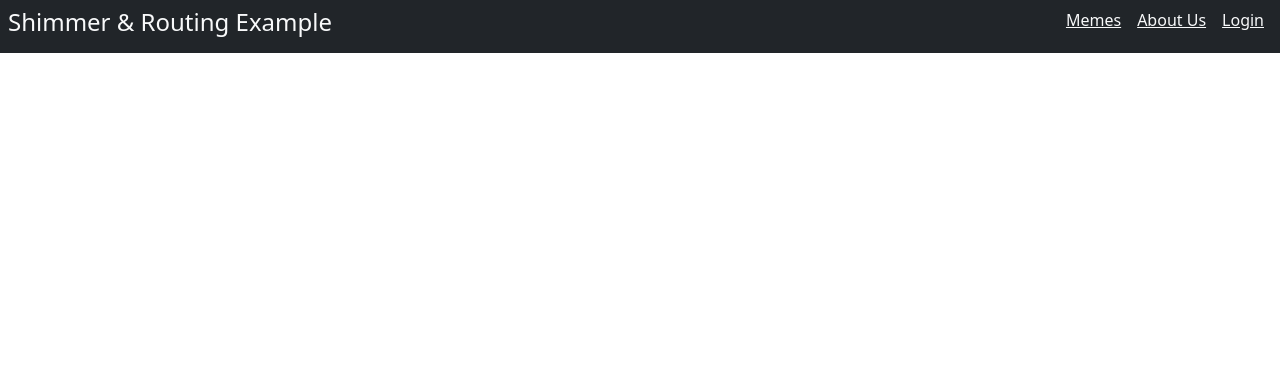
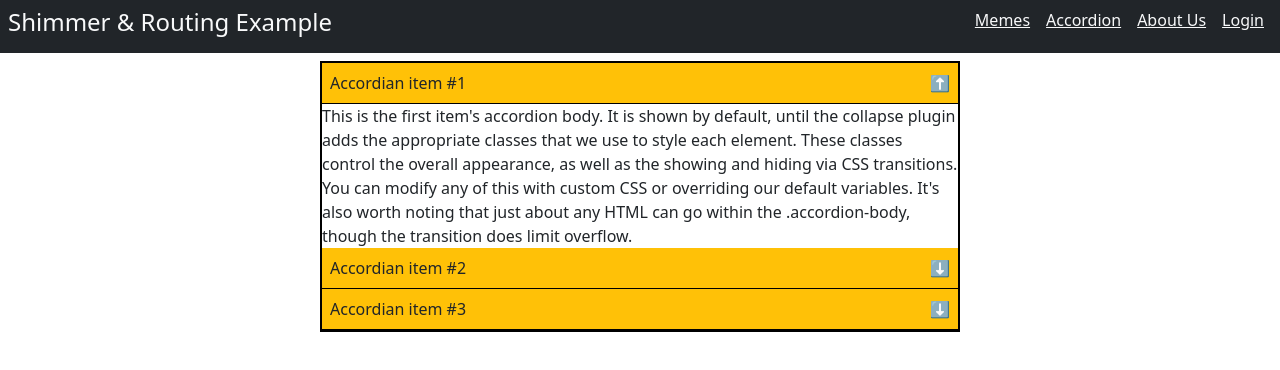
Before and after one commit to shreyash2101/Shimmer-UI, an Angular app: page /accordion in a window 1280 px wide. Before the commit this address led to /. Shown: the top 370 px of the page. Built offline with nearby package versions, Linux system fonts and the light colour scheme.

Commit message:
accordion example added

```diff
--- /dev/null
+++ b/src/app/accordion-item/accordion-item.component.html
@@ -0,0 +1,10 @@
+<div>
+  <div
+    class="p-2 bg-warning d-flex justify-content-between border-bottom border-black"
+    (click)="clicked()"
+  >
+    <span>{{ title }}</span
+    ><span *ngIf="!isOpen">⬇️</span><span *ngIf="isOpen">⬆️</span>
+  </div>
+  <div *ngIf="isOpen">{{ description }}</div>
+</div>
--- /dev/null
+++ b/src/app/accordion-item/accordion-item.component.ts
@@ -0,0 +1,18 @@
+import { Component, EventEmitter, Input, Output } from '@angular/core';
+
+@Component({
+  selector: 'app-accordion-item',
+  templateUrl: './accordion-item.component.html',
+  styleUrl: './accordion-item.component.scss',
+})
+export class AccordionItemComponent {
+  @Input() title: string = '';
+  @Input() description: string = '';
+  @Input() isOpen: boolean = false;
+
+  @Output() setIsOpen = new EventEmitter<any>();
+
+  clicked() {
+    this.setIsOpen.emit();
+  }
+}
--- /dev/null
+++ b/src/app/accordion/accordion.component.html
@@ -0,0 +1,10 @@
+<div class="w-50 mt-2 m-auto border border-2 border-black">
+  <ng-container *ngFor="let data of accordionData; let i = index">
+    <app-accordion-item
+      [title]="data.title"
+      [description]="data.description"
+      [isOpen]="i === openIndex"
+      (setIsOpen)="setOpenIndex(i)"
+    ></app-accordion-item
+  ></ng-container>
+</div>
--- /dev/null
+++ b/src/app/accordion/accordion.component.ts
@@ -0,0 +1,33 @@
+import { Component } from '@angular/core';
+
+@Component({
+  selector: 'app-accordion',
+  templateUrl: './accordion.component.html',
+  styleUrl: './accordion.component.scss',
+})
+export class AccordionComponent {
+  accordionData = [
+    {
+      title: 'Accordian item #1',
+      description:
+        "This is the first item's accordion body. It is shown by default, until the collapse plugin adds the appropriate classes that we use to style each element. These classes control the overall appearance, as well as the showing and hiding via CSS transitions. You can modify any of this with custom CSS or overriding our default variables. It's also worth noting that just about any HTML can go within the .accordion-body, though the transition does limit overflow.",
+    },
+    {
+      title: 'Accordian item #2',
+      description:
+        "This is the first item's accordion body. It is shown by default, until the collapse plugin adds the appropriate classes that we use to style each element. These classes control the overall appearance, as well as the showing and hiding via CSS transitions. You can modify any of this with custom CSS or overriding our default variables. It's also worth noting that just about any HTML can go within the .accordion-body, though the transition does limit overflow.",
+    },
+    {
+      title: 'Accordian item #3',
+      description:
+        "This is the first item's accordion body. It is shown by default, until the collapse plugin adds the appropriate classes that we use to style each element. These classes control the overall appearance, as well as the showing and hiding via CSS transitions. You can modify any of this with custom CSS or overriding our default variables. It's also worth noting that just about any HTML can go within the .accordion-body, though the transition does limit overflow.",
+    },
+  ];
+  openIndex: number | null = 0;
+
+  setOpenIndex(index: number) {
+    index === this.openIndex
+      ? (this.openIndex = null)
+      : (this.openIndex = index);
+  }
+}
--- a/src/app/app-routing.module.ts
+++ b/src/app/app-routing.module.ts
@@ -4,10 +4,12 @@ import { AboutUsComponent } from './about-us/about-us.component';
 import { LoginComponent } from './login/login.component';
 import { MemesComponent } from './memes/memes.component';
 import { authGuard } from './auth.guard';
+import { AccordionComponent } from './accordion/accordion.component';
 
 const routes: Routes = [
   { path: '', redirectTo: 'memes', pathMatch: 'full' }, //default route
   { path: 'memes', component: MemesComponent },
+  { path: 'accordion', component: AccordionComponent },
   { path: 'about', component: AboutUsComponent, canActivate: [authGuard] },
   { path: 'login', component: LoginComponent },
 ];
--- a/src/app/app.component.html
+++ b/src/app/app.component.html
@@ -2,6 +2,7 @@
   <h4>Shimmer & Routing Example</h4>
   <nav>
     <a class="px-2 text-light" href="memes">Memes</a>
+    <a class="px-2 text-light" href="accordion">Accordion</a>
     <a class="px-2 text-light" href="about">About Us</a>
     <a class="px-2 text-light" href="login">Login</a>
   </nav>
--- a/src/app/app.module.ts
+++ b/src/app/app.module.ts
@@ -9,6 +9,8 @@ import { MemesBodyComponent } from './memes-body/memes-body.component';
 import { AboutUsComponent } from './about-us/about-us.component';
 import { LoginComponent } from './login/login.component';
 import { HttpClientModule } from '@angular/common/http';
+import { AccordionComponent } from './accordion/accordion.component';
+import { AccordionItemComponent } from './accordion-item/accordion-item.component';
 
 @NgModule({
   declarations: [
@@ -18,6 +20,8 @@ import { HttpClientModule } from '@angular/common/http';
     MemesBodyComponent,
     AboutUsComponent,
     LoginComponent,
+    AccordionComponent,
+    AccordionItemComponent,
   ],
   imports: [BrowserModule, AppRoutingModule, HttpClientModule],
   providers: [],
```
Also changed, not shown: src/app/accordion-item/accordion-item.component.scss (added), src/app/accordion/accordion.component.scss (added), 2 other files (tests, documents, lock files or other folders).
